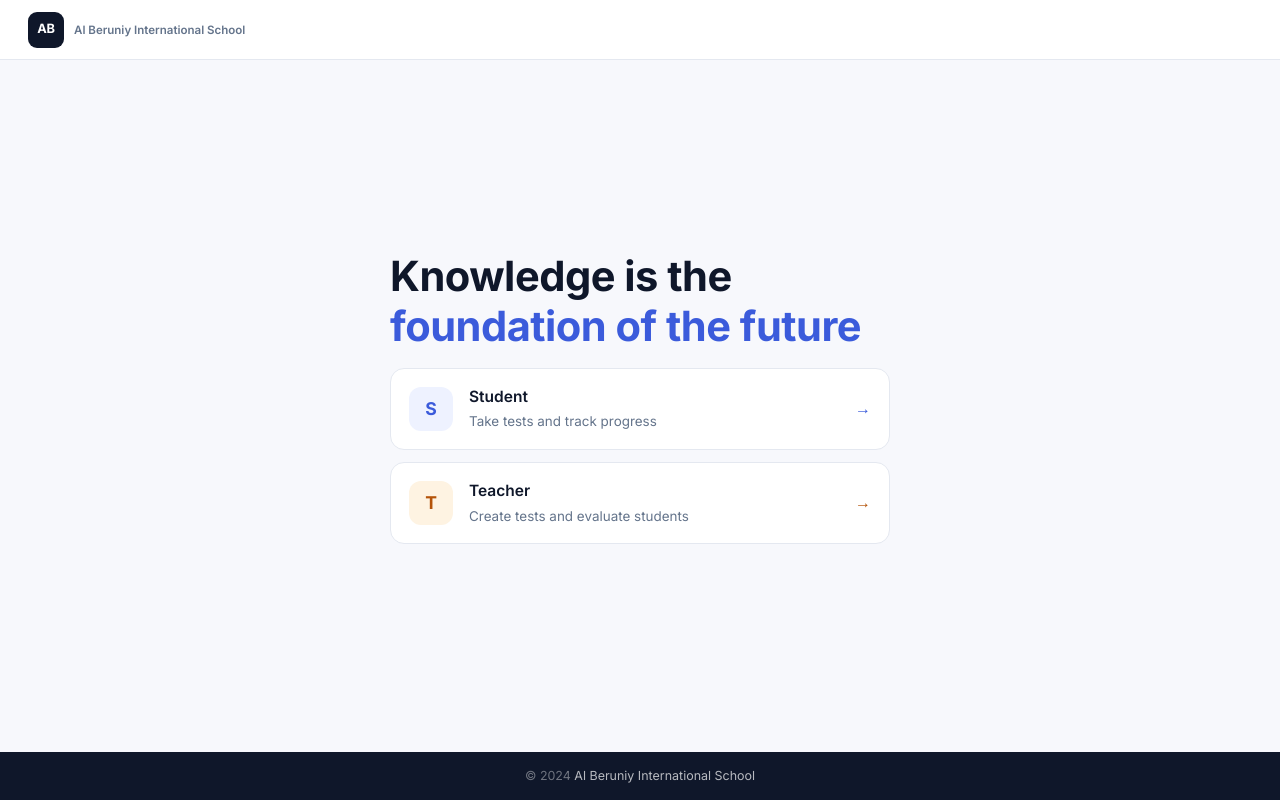
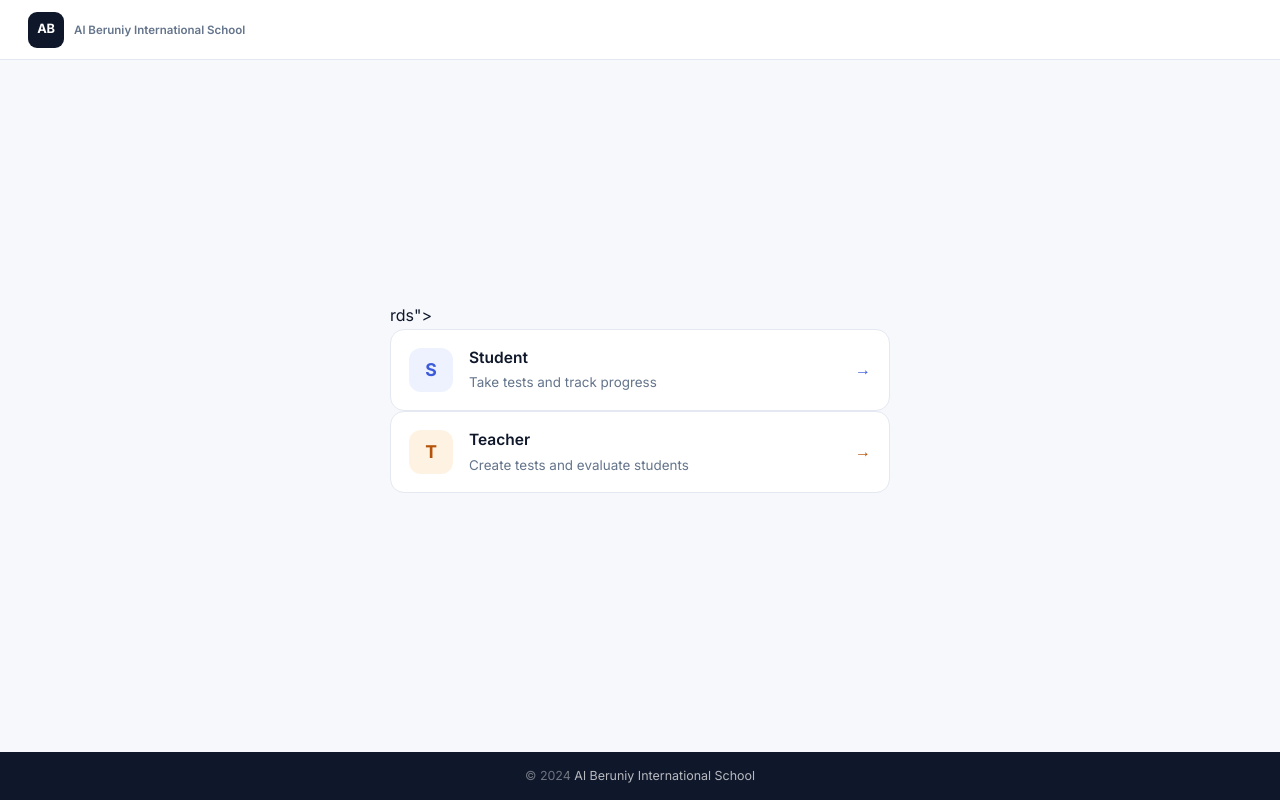
Before and after one commit to UMAR-MUQ/al-beruniy-school, a website: page index.html in a window 1280 px wide. Drawn offline with Linux system fonts and the light colour scheme.

Commit message:
Add files via upload

```diff
--- a/index.html
+++ b/index.html
@@ -22,13 +22,7 @@
 <main class="home-main">
   <div class="home-inner">
 
-    <h1 class="home-heading">
-      Knowledge is the<br>
-      <span class="home-accent">foundation of the future</span>
-    </h1>
-
-    <!-- ROLE CARDS -->
-    <div class="home-cards">
+    <!-- ROLE CARDS -->rds">
 
       <a href="student.html" class="home-card">
         <div class="home-card-letter home-card-s">S</div>
```
